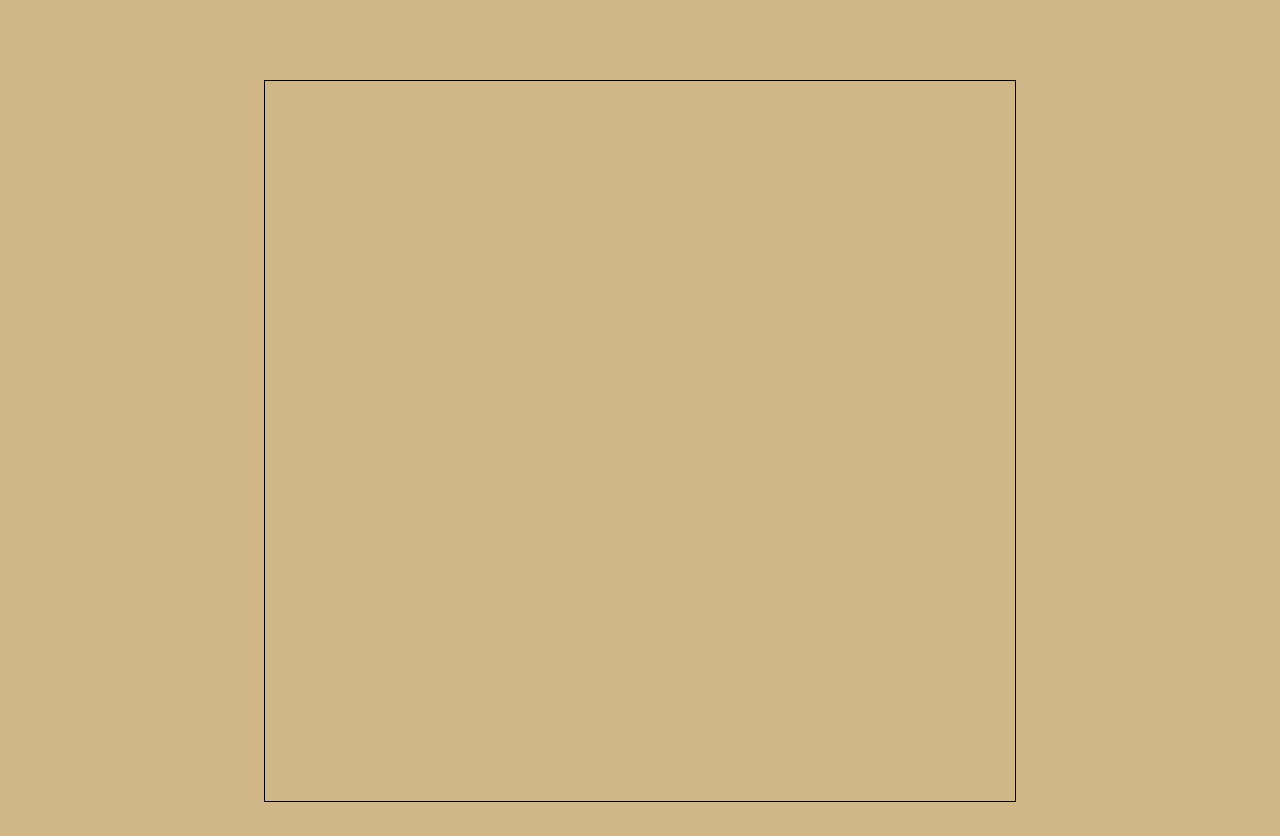
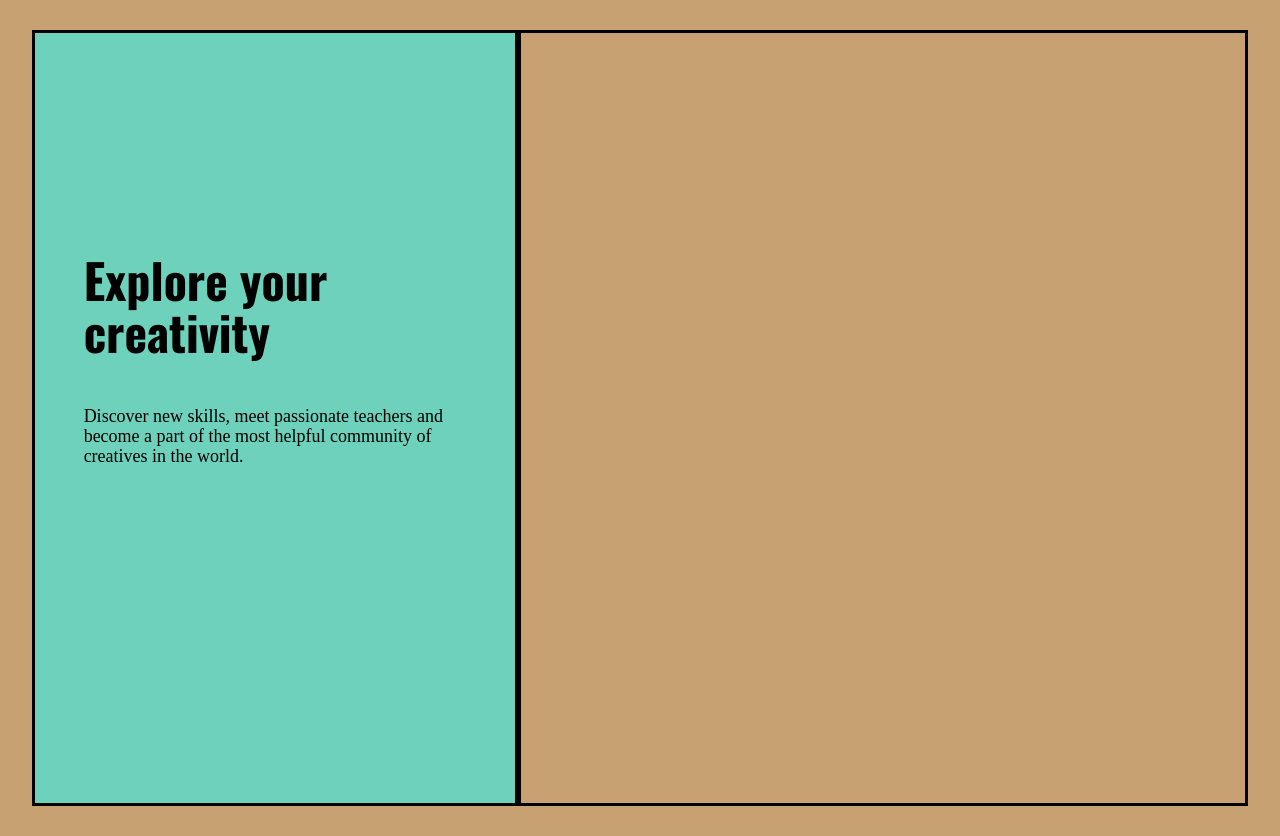
Before and after one commit to gernesto14/Sign-Up-Form, a plain HTML site: page index.html in a window 1280 px wide. Before the commit the page ends 802 px from the top, so only its background shows below. Drawn offline with nearby package versions, Linux system fonts and the light colour scheme.

Commit message:
first stage

```diff
--- a/index.html
+++ b/index.html
@@ -5,10 +5,31 @@
     <meta http-equiv="X-UA-Compatible" content="IE=edge" />
     <meta name="viewport" content="width=device-width, initial-scale=1.0" />
     <link rel="stylesheet" href="styles.css" />
+    <link rel="preconnect" href="https://fonts.googleapis.com" />
+    <link rel="preconnect" href="https://fonts.gstatic.com" crossorigin />
+    <link
+      href="https://fonts.googleapis.com/css2?family=Oswald:wght@700&family=Roboto+Slab:wght@600&display=swap"
+      rel="stylesheet"
+    />
     <title>Sign-Up Form</title>
   </head>
   <body>
-
+    <div class="main-container">
+      <div class="left-side">
+        <div class="welcome-text">
+          <p class="p1">Explore your creativity</p>
+          <p class="p2">Discover new skills, meet passionate teachers and become a part of the most helpful community of creatives in the world.</p>
+        </div>
+        <div class="create-account"></div>
+        <div class="login-form"></div>
+      </div>
+      <div class="right-side">
+        <div class="image-sidebar">
+          <div class="image-logo"></div>
+          <div class="text-logo"></div>
+        </div>
+      </div>
+    </div>
 
     <script src="script.js"></script>
   </body>
--- a/styles.css
+++ b/styles.css
@@ -1,9 +1,35 @@
 body {
-  background-color: rgb(209, 183, 135);
-  border-color: black;
-  border-width: 1px;
-  border-style: groove;
-  width: 750px;
-  min-height: 90vh;
-  margin: 80px  auto auto ;
+  background-color: rgb(199, 161, 113);
 }
+
+.main-container {
+  display: grid;
+  grid-template-columns: 40% 60%;
+  background-color: rgb(199, 161, 113);
+  height: 97vh;
+  width: 95vw;
+  margin: 30px auto;
+}
+
+.left-side {
+  border: solid;
+  background-color: rgb(109, 209, 187);
+  display: grid;
+  align-content: center;
+  padding: 20% 10% 50% 10%;
+}
+
+.welcome-text > .p1 {
+  font-family: "Oswald", sans-serif;
+  font-size: 48px;
+  line-height: 1.1;
+}
+
+.welcome-text > .p2 {
+  font-size: 18px;
+  line-height: 1.1;
+}
+
+.right-side {
+  border: solid;
+}
```
Also changed, not shown: images/Images-Credits.txt (added), images/WhatsApp Image 2023-05-25 at 21.23.58.jpg (added), images/WhatsApp Image 2023-05-25 at 21.27.00.jpg (added), images/halie-west-25xggax4bSA-unsplash.jpg (added), images/halie-west-8OKC_foYP4Y-unsplash.jpg (added), images/sign-up-form.png (added).
